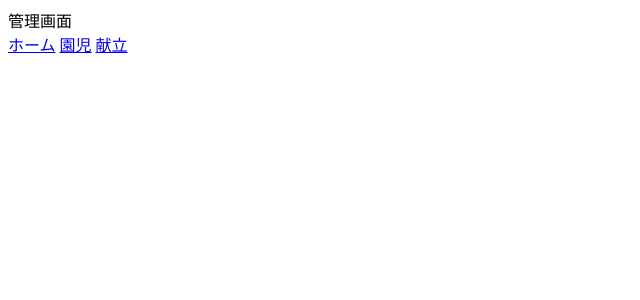
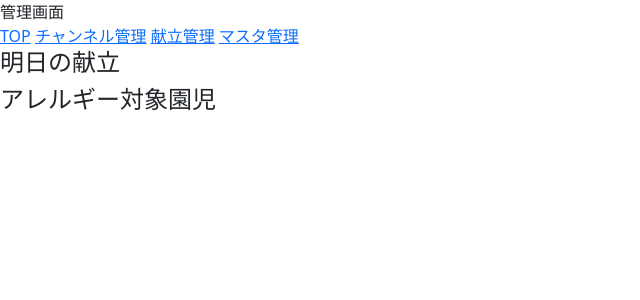
Before and after one commit to teamj-hackathon2024-10/teamj_app, a Python web app: template ChatApp/templates/management/management_main.html in a window 1280 px wide. Shown: the top 300 px of the page, without its empty margins (0-640 px from the left). Run offline with Jinja, Linux system fonts and the light colour scheme; the template is opened without the code that fills it, so the values that code supplies are empty.

Commit message:
management_main

```diff
--- a/ChatApp/templates/management/management_base.html
+++ b/ChatApp/templates/management/management_base.html
@@ -1,21 +1,23 @@
 <!DOCTYPE html>
-<html lang="en">
+<html lang="ja" class="management_page">
 <head>
     <meta charset="UTF-8">
     <meta name="viewport" content="width=device-width, initial-scale=1.0">
     {% block title %}{% endblock %}
+    <link href="https://cdn.jsdelivr.net/npm/bootstrap@5.3.0/dist/css/bootstrap.min.css" rel="stylesheet" integrity="sha384-9ndCyUaIbzAi2FUVXJi0CjmCapSmO7SnpJef0486qhLnuZ2cdeRhO02iuK6FUUVM" crossorigin="anonymous">
     <link
       rel="stylesheet"
       href="{{url_for('static',filename='css/styles.css')}}"
     />
 </head>
-<header>
+<header class="management_menu">
     <nav>
         <div>管理画面</div>
         <div class="nav_bar">
-            <a class="nav_list" href=”#”>ホーム</a>
-            <a class="nav_list" href=”#”>園児</a>
-            <a class="nav_list" href=”#”>献立</a>
+            <a class="nav_list" href=”#”>TOP</a>
+            <a class="nav_list" href=”#”>チャンネル管理</a>
+            <a class="nav_list" href=”#”>献立管理</a>
+            <a class="nav_list" href=”#”>マスタ管理</a>
         </div>
     </nav>
 </header>
--- a/ChatApp/templates/management/management_main.html
+++ b/ChatApp/templates/management/management_main.html
@@ -2,9 +2,23 @@
 <title>管理画面</title>
 {% endblock %} {% block body %}
 
-<div>
-
-
-</div>
+<div class="management_main">
+    <div class="tomorrow-meal">
+      <h4>明日の献立</h4>
+      <div class="management_boxarea">
+        <div class="management_box">
+          <!-- ここに明日の献立のデータを表示 -->
+        </div>
+      </div>
+    </div>
+    <div class="tommorow-allergen">
+      <h4>アレルギー対象園児</h4>
+      <div class="management_boxarea">
+        <div class="management_box">
+          <!-- ここにアレルギー対象の園児を表示 -->
+        </div>
+      </div>
+    </div>
+  </div>
 
 {% endblock %}
```
